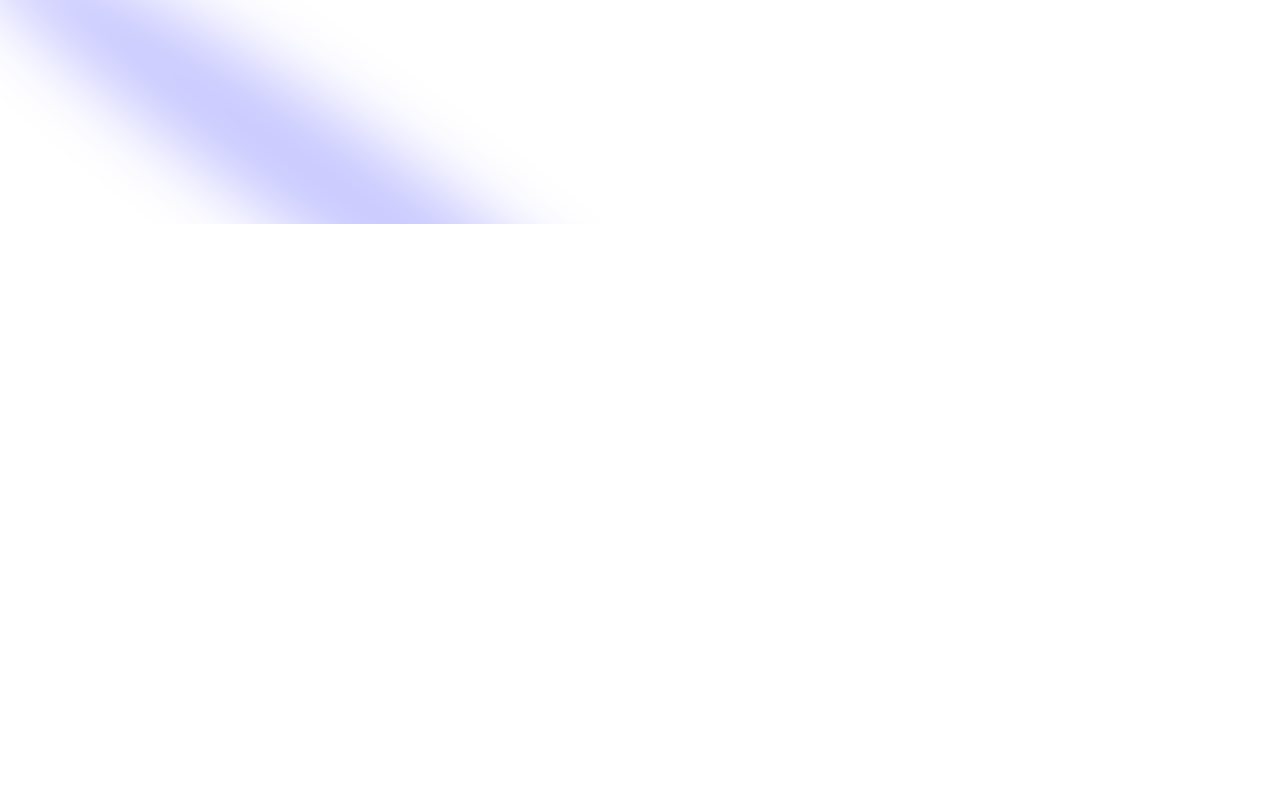
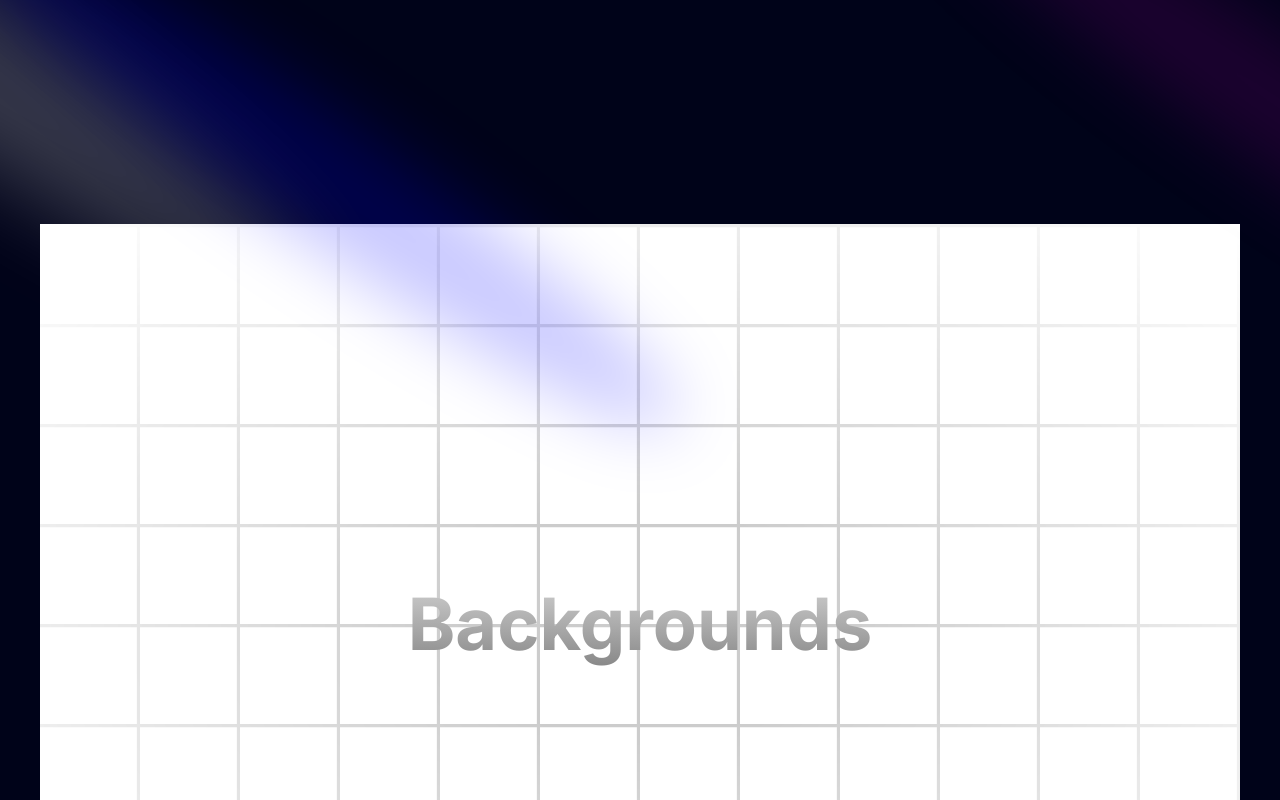
Before and after one commit to syedahmedullah14/developer-portfolio, a Next.js app: page / in a window 1280 px wide. Shown: the top 800 px of the page. Built offline with nearby package versions, Linux system fonts and the light colour scheme.

Commit message:
added next-themes

```diff
--- a/app/page.tsx
+++ b/app/page.tsx
@@ -3,9 +3,18 @@ import Image from "next/image";
 
 export default function Home() {
   return (
-    <main className="relative flex justify-center items-center flex-col overflow-hidden mx-auto sm:px-10 px-5">
+    <main className="relative bg-black-100 flex justify-center items-center flex-col overflow-hidden mx-auto sm:px-10 px-5">
       <div className="max-w-7xl w-full">
         <Hero />
+      </div>
+
+        <div className="h-screen w-full dark:bg-black-100 bg-white  dark:bg-grid-white/[0.3] bg-grid-black/[0.2] relative flex items-center justify-center">
+        {/* Radial gradient for the container to give a faded look */}
+        <div className="absolute pointer-events-none inset-0 flex items-center justify-center dark:bg-black-100
+         bg-white [mask-image:radial-gradient(ellipse_at_center,transparent_20%,black)]" />
+        <p className="text-4xl sm:text-7xl font-bold relative z-20 bg-clip-text text-transparent bg-gradient-to-b from-neutral-200 to-neutral-500 py-8">
+          Backgrounds
+        </p>
       </div>
     </main>
   );
--- a/components/Hero.tsx
+++ b/components/Hero.tsx
@@ -6,7 +6,7 @@ const Hero = () => {
     <div>
         <div className='pb-20 pt-36'>
              <Spotlight className='-top-40 -left-10 md:-left-32 md:-top-20 h-screen' fill='white' />
-             <Spotlight className='top-10 left-full h-[80vh] w-[50vw]' fill='purle' />
+             <Spotlight className='top-10 left-full h-[80vh] w-[50vw]' fill='purple' />
              <Spotlight className='top-28 left-80 h-[80vh] w-[50vw]' fill='blue' />
         </div>
     </div>
--- a/package.json
+++ b/package.json
@@ -13,6 +13,7 @@
     "framer-motion": "^11.2.12",
     "mini-svg-data-uri": "^1.4.4",
     "next": "14.2.4",
+    "next-themes": "^0.3.0",
     "react": "^18",
     "react-dom": "^18",
     "tailwind-merge": "^2.3.0",
```
Also changed, not shown: 1 other file (tests, documents, lock files or other folders).
